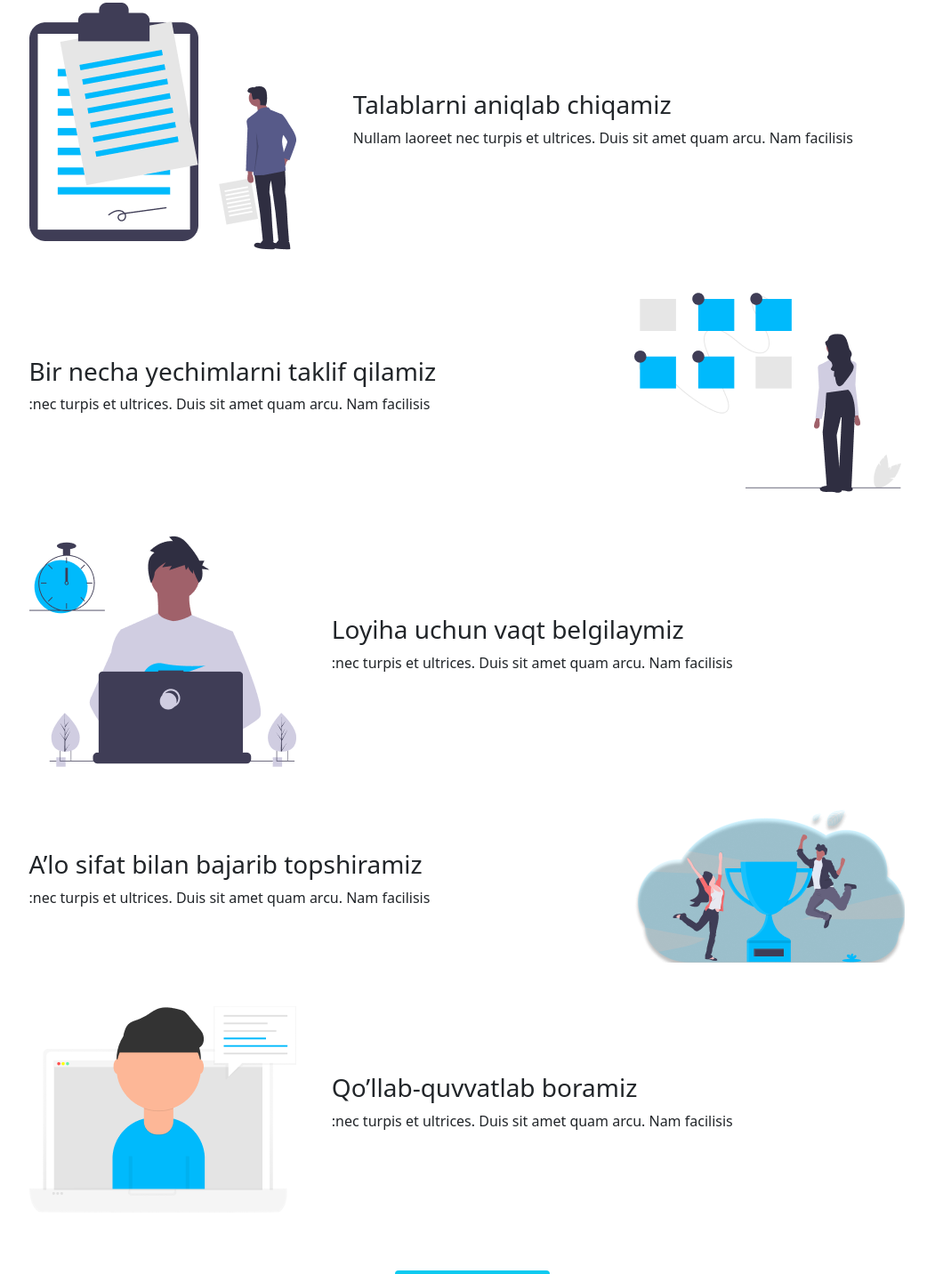
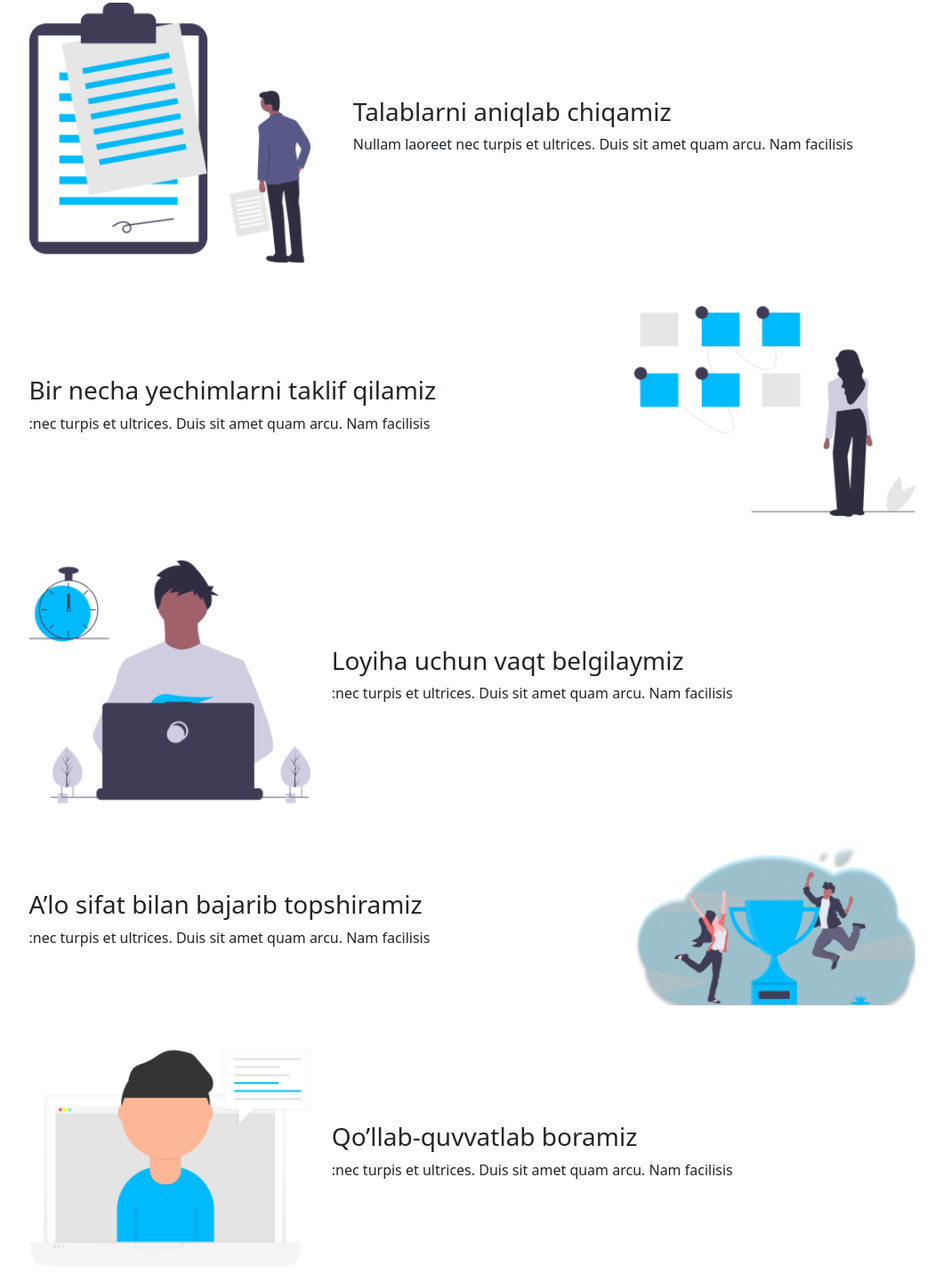
Before and after one commit to AzamatOrtiqov/Pixer-bootstrap, a plain HTML site: page index.html in a window 1280 px wide. Shown: the part 1645-3077 px from the top of the page at 89% size, without its empty margins (109-1169 px from the left). Drawn offline with Linux system fonts and the light colour scheme.

Commit message:
Update index.html

```diff
--- a/index.html
+++ b/index.html
@@ -40,7 +40,7 @@
 
     <section>
         <div class="container">
-            <div class="row align-items-center pixer-1">
+            <div class="row d-flex align-items-center flex-md-row flex-column-reverse pixer-1">
                 <div class="col-md-6 mb-5">
                     <h2 class="mb-4">Biznesingizni keyingi bosqichga <br> olib chiqing</h2>
                     <p class="mb-4">Nullam laoreet nec turpis et ultrices. Duis sit amet quam arcu.<br> Nam facilisis
@@ -123,37 +123,37 @@
             <h2 class="text-center">Biz qanday ishlaymiz?</h2>
             <p class="text-center">Nullam laoreet nec turpis et ultrices. Duis sit amet quam arcu. Nam facilisis lacinia
                 ex, eget<br> sollicitudin massa pellentesque in. Vivamus mattis eros at sem pulvinar</p>
-            <ul class="list-unstyled row d-flex justify-content-center">
+            <ul class="list-unstyled row d-flex justify-content-center align-items-center">
                 <li class="col-11 row mb-5 d-flex align-items-center">
-                    <div class="col-lg-4 me-4"><img src="./assets/img/about/about1.png" alt="services photo"></div>
+                    <div class="col-lg-4 me-4"><img src="./assets/img/about/about1.png" alt="services photo" class="w-100"></div>
                     <div class="col-lg">
                         <h3>Talablarni aniqlab chiqamiz</h3>
                         <p>Nullam laoreet nec turpis et ultrices. Duis sit amet quam arcu. Nam facilisis</p>
                     </div>
                 </li>
-                <li class="col-11 row mb-5 d-flex align-items-center">
+                <li class="col-11 row mb-5 d-flex align-items-center flex-lg-row flex-column-reverse justify-content-lg-center">
                     <div class="col-lg-8">
                         <h3>Bir necha yechimlarni taklif qilamiz</h3>
                         <p> :nec turpis et ultrices. Duis sit amet quam arcu. Nam facilisis</p>
                     </div>
-                    <div class="col-lg-4"><img src="./assets/img/about/about2.png" alt="services photo"></div>
+                    <div class="col-lg-4"><img src="./assets/img/about/about2.png" alt="services photo" class="w-100"></div>
                 </li>
                 <li class="col-11 row mb-5 d-flex align-items-center">
-                    <div class="col-lg-4"><img src="./assets/img/about/about3.png" alt="services photo"></div>
+                    <div class="col-lg-4"><img src="./assets/img/about/about3.png" alt="services photo" class="w-100"></div>
                     <div class="col-lg-8">
                         <h3>Loyiha uchun vaqt belgilaymiz</h3>
                         <p>:nec turpis et ultrices. Duis sit amet quam arcu. Nam facilisis</p>
                     </div>
                 </li>
-                <li class="col-11 row mb-5 d-flex align-items-center">
+                <li class="col-11 row mb-5 d-flex align-items-center flex-lg-row flex-column-reverse">
                     <div class="col-lg-8">
                         <h3>A’lo sifat bilan bajarib topshiramiz</h3>
                         <p>:nec turpis et ultrices. Duis sit amet quam arcu. Nam facilisis</p>
                     </div>
-                    <div class="col-lg-4"><img src="./assets/img/about/about4.png" alt="services photo"></div>
+                    <div class="col-lg-4"><img src="./assets/img/about/about4.png" alt="services photo" class="w-100"></div>
                 </li>
                 <li class="col-11 row mb-5 d-flex align-items-center">
-                    <div class="col-lg-4"><img src="./assets/img/about/about5.png" alt="services photo"></div>
+                    <div class="col-lg-4"><img src="./assets/img/about/about5.png" alt="services photo" class="w-100"></div>
                     <div class="col-lg-8">
                         <h3>Qo’llab-quvvatlab boramiz</h3>
                         <p>:nec turpis et ultrices. Duis sit amet quam arcu. Nam facilisis</p>
```
